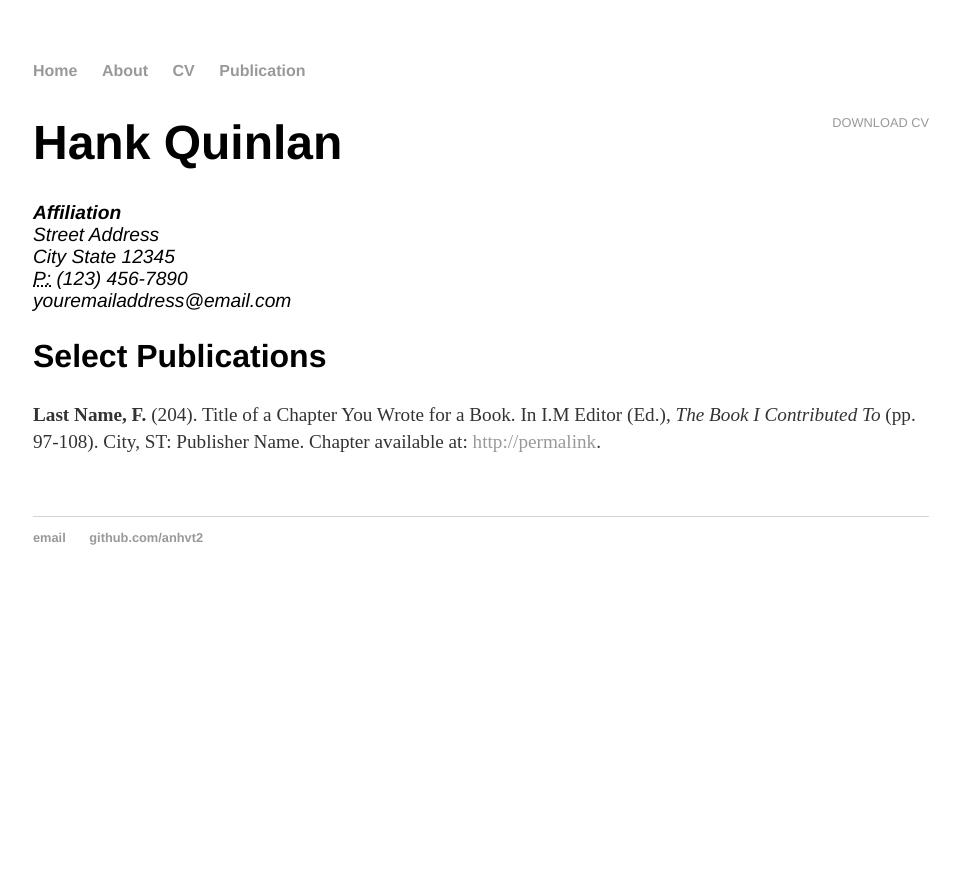
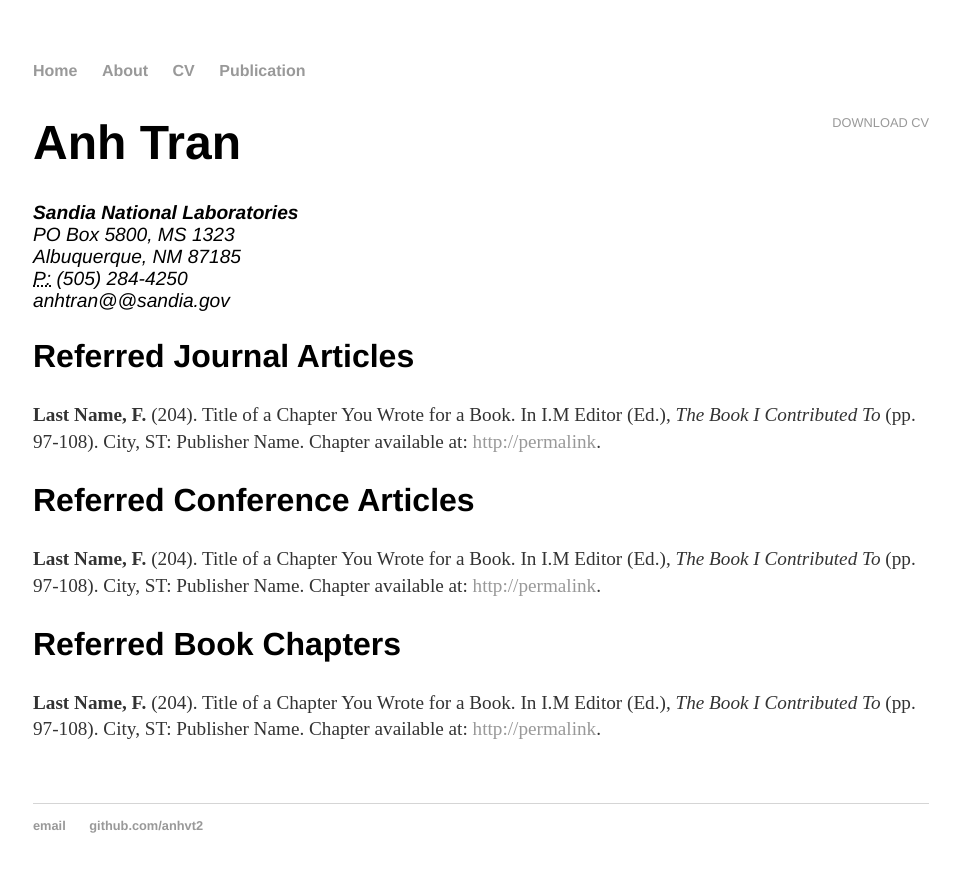
Before and after one commit to anhvt2/anhvt2.github.io, a Jekyll site: the page built from cv/index.html, in a window 1280 px wide. Shown: the top 872 px of the page, without its empty margins (159-1119 px from the left). Built offline with Jekyll 4.4.1, drawn with Linux system fonts in a browser that asks for light colours.

Commit message:
update CV

```diff
--- a/about/index.html
+++ b/about/index.html
@@ -18,7 +18,7 @@ title: About Anh Tran
 			</p>
 
 			<p>
-			My research is somewhat centered around Gaussian processes and Bayesian optimization, but recently I have been very attracted to machine learning and deep learning in general.
+			My research is somewhat centered around Gaussian processes and Bayesian optimization, but recently I have been very attracted to machine learning and deep learning in general. I'm interested in nearly anything about applied mathematics, inverse problems, computational statistics, computational materials science, computational fluid dynamics, deep learning, reinforcement learning, and of course, anything in between.
 			</p>
 
 			<p>
--- a/cv/index.html
+++ b/cv/index.html
@@ -1,20 +1,33 @@
 ---
 layout: default
-title: CV of Your Name
+title: CV of Anh Tran
 ---
 
 	<div class="cv">
-		<a href="#" class="download" title="Download CV as PDF">Download CV</a>
-					<h1>Hank Quinlan</h1>
+		<a href="https://github.com/anhvt2/anhvt2.github.io/tree/main/cv/AnhTran_CV.pdf" class="download" title="Download CV as PDF">Download CV</a>
+					<h1>Anh Tran</h1>
 					<address>
-					<strong>Affiliation</strong><br>
-					Street Address<br>
-					City State 12345<br>
-					<abbr title="phone">P:</abbr> (123) 456-7890<br>
-					<span class="obfuscate">youremailaddress@email.com</span>
+					<strong>Sandia National Laboratories</strong><br>
+					PO Box 5800, MS 1323<br>
+					Albuquerque, NM 87185<br>
+					<abbr title="phone">P:</abbr> (505) 284-4250<br>
+					<span class="obfuscate">anhtran@@sandia.gov</span>
 					</address>
 
-					<h2>Select Publications</h2>
+					<h2>Referred Journal Articles</h2>
+
+					<p><strong>Last Name, F.</strong> (204). Title of a Chapter You Wrote for a Book. In I.M Editor (Ed.), <em>The Book I Contributed To</em> (pp. 97-108). City, ST: Publisher Name. Chapter available at: <a href="#">http://permalink</a>.
+
+
+
+
+					<h2>Referred Conference Articles</h2>
+
+					<p><strong>Last Name, F.</strong> (204). Title of a Chapter You Wrote for a Book. In I.M Editor (Ed.), <em>The Book I Contributed To</em> (pp. 97-108). City, ST: Publisher Name. Chapter available at: <a href="#">http://permalink</a>.
+
+
+
+					<h2>Referred Book Chapters</h2>
 
 					<p><strong>Last Name, F.</strong> (204). Title of a Chapter You Wrote for a Book. In I.M Editor (Ed.), <em>The Book I Contributed To</em> (pp. 97-108). City, ST: Publisher Name. Chapter available at: <a href="#">http://permalink</a>.
 
```
Also changed, not shown: _posts/2020-06-02-anh-tran-site-launched.md (added, +7 -0 lines), _posts/2021-06-02-anh-tran-site-launched.md (renamed from _posts/2014-04-30-hank-quinlan-site-launched.md, +2 -2 lines), publication/atom.xml (+4 -3 lines), 1 other file.
